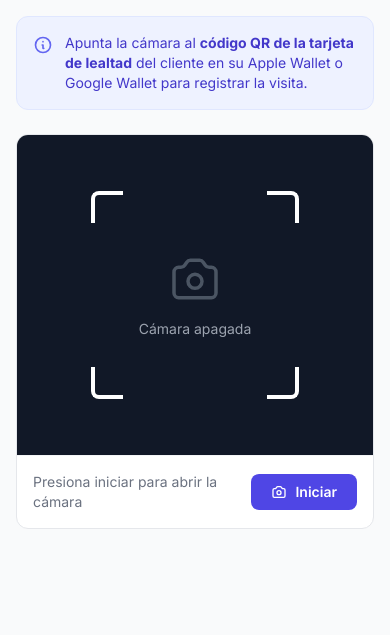
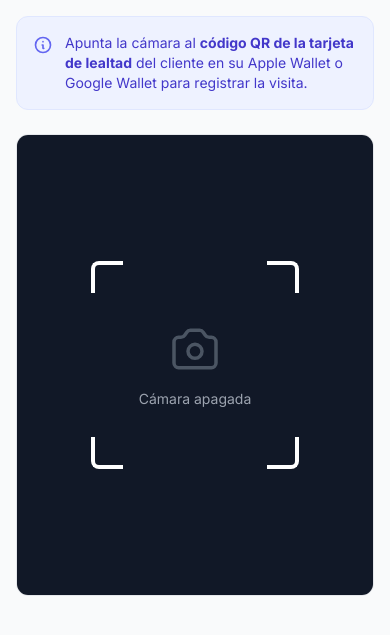
Before and after one commit to davidrolito7/Wallet-Passes, a Laravel app: page /business/scanner in a window 390 px wide. Shown: the part 61-696 px from the top of the page. Run offline with Laravel 12, Linux system fonts and the light colour scheme; a user stored in the database is signed in; data comes from the database, SQL or seed files in the repository; some libraries are stand-ins or nearby versions.

Commit message:
fix: se redirige a scanner en mobile y se agranda la area de camara en el scaner

```diff
--- a/resources/views/business/scanner/index.blade.php
+++ b/resources/views/business/scanner/index.blade.php
@@ -19,7 +19,7 @@
     {{-- Escáner --}}
     <div class="bg-white rounded-xl border border-gray-200 overflow-hidden">
         {{-- Viewfinder --}}
-        <div class="relative bg-gray-900" style="min-height: 320px;">
+        <div class="relative bg-gray-900" style="min-height: 460px;">
             <div id="reader" class="w-full"></div>
 
             {{-- Overlay de esquinas --}}
@@ -42,19 +42,6 @@
             </div>
         </div>
 
-        {{-- Controles --}}
-        <div class="p-4 flex items-center justify-between gap-3 border-t border-gray-100">
-            <p id="scan-status" class="text-sm text-gray-500">Presiona iniciar para abrir la cámara</p>
-            <button id="btn-toggle"
-                    onclick="toggleScanner()"
-                    class="bg-indigo-600 hover:bg-indigo-700 text-white font-semibold py-2 px-5 rounded-lg text-sm transition-colors flex items-center gap-2">
-                <svg class="w-4 h-4" fill="none" stroke="currentColor" viewBox="0 0 24 24">
-                    <path stroke-linecap="round" stroke-linejoin="round" stroke-width="2" d="M3 9a2 2 0 012-2h.93a2 2 0 001.664-.89l.812-1.22A2 2 0 0110.07 4h3.86a2 2 0 011.664.89l.812 1.22A2 2 0 0018.07 7H19a2 2 0 012 2v9a2 2 0 01-2 2H5a2 2 0 01-2-2V9z"/>
-                    <path stroke-linecap="round" stroke-linejoin="round" stroke-width="2" d="M15 13a3 3 0 11-6 0 3 3 0 016 0z"/>
-                </svg>
-                Iniciar
-            </button>
-        </div>
     </div>
 
 </div>
@@ -90,7 +77,7 @@
     #reader__status_span,
     #reader__dashboard_section_csr,
     #reader__dashboard { display: none !important; }
-    #reader video { width: 100% !important; height: 320px !important; object-fit: cover; }
+    #reader video { width: 100% !important; height: 460px !important; object-fit: cover; }
 </style>
 @endpush
 
@@ -105,14 +92,6 @@ let isRunning   = false;
 let isProcessing = false;
 
 // ── Scanner ───────────────────────────────────────────────────────────────────
-
-function toggleScanner() {
-    if (isRunning) {
-        stopScanner();
-    } else {
-        startScanner();
-    }
-}
 
 function startScanner() {
     if (scanner) {
@@ -133,18 +112,12 @@ function startScanner() {
         { facingMode: 'environment' },
         config,
         onScanSuccess,
-        () => {} // errores silenciados
+        () => {}
     ).then(() => {
         isRunning = true;
         document.getElementById('cam-off').classList.add('hidden');
         document.getElementById('scan-overlay').classList.remove('hidden');
-        document.getElementById('scan-status').textContent = 'Buscando código QR...';
-        const btn = document.getElementById('btn-toggle');
-        btn.textContent = 'Detener';
-        btn.classList.replace('bg-indigo-600', 'bg-gray-600');
-        btn.classList.replace('hover:bg-indigo-700', 'hover:bg-gray-700');
     }).catch(err => {
-        document.getElementById('scan-status').textContent = 'No se pudo acceder a la cámara. Verifica los permisos.';
         console.error('Camera error:', err);
     });
 }
@@ -154,14 +127,11 @@ function stopScanner() {
         scanner.stop().then(() => {
             isRunning = false;
             document.getElementById('cam-off').classList.remove('hidden');
-            document.getElementById('scan-status').textContent = 'Cámara detenida';
-            const btn = document.getElementById('btn-toggle');
-            btn.innerHTML = `<svg class="w-4 h-4" fill="none" stroke="currentColor" viewBox="0 0 24 24"><path stroke-linecap="round" stroke-linejoin="round" stroke-width="2" d="M3 9a2 2 0 012-2h.93a2 2 0 001.664-.89l.812-1.22A2 2 0 0110.07 4h3.86a2 2 0 011.664.89l.812 1.22A2 2 0 0018.07 7H19a2 2 0 012 2v9a2 2 0 01-2 2H5a2 2 0 01-2-2V9z"/><path stroke-linecap="round" stroke-linejoin="round" stroke-width="2" d="M15 13a3 3 0 11-6 0 3 3 0 016 0z"/></svg> Iniciar`;
-            btn.classList.replace('bg-gray-600', 'bg-indigo-600');
-            btn.classList.replace('hover:bg-gray-700', 'hover:bg-indigo-700');
         });
     }
 }
+
+document.addEventListener('DOMContentLoaded', startScanner);
 
 // ── Procesamiento del QR ─────────────────────────────────────────────────────
 
```
Also changed, not shown: resources/views/business/dashboard.blade.php (+8 -0 lines).
